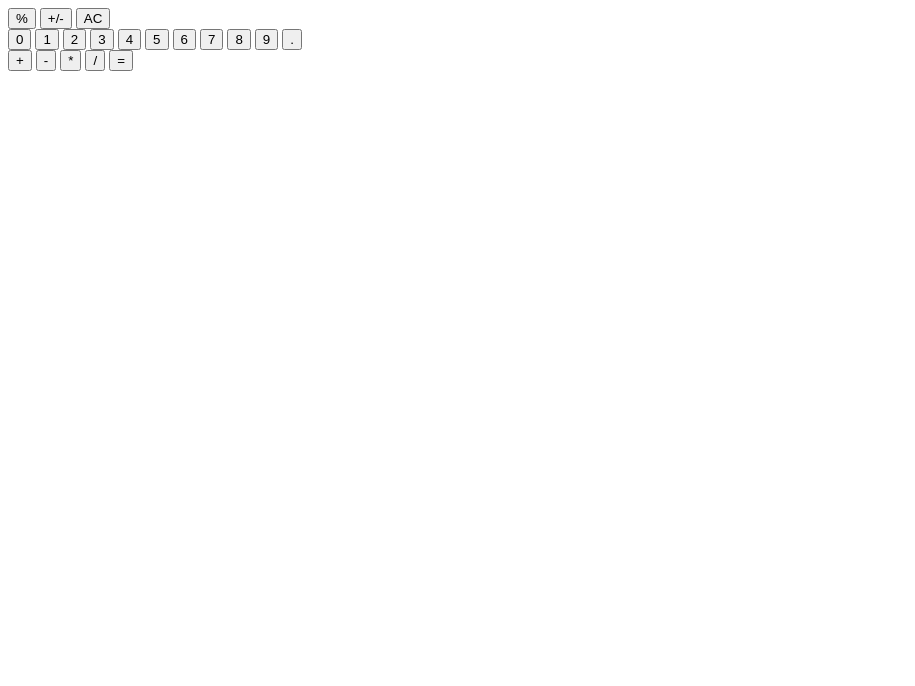
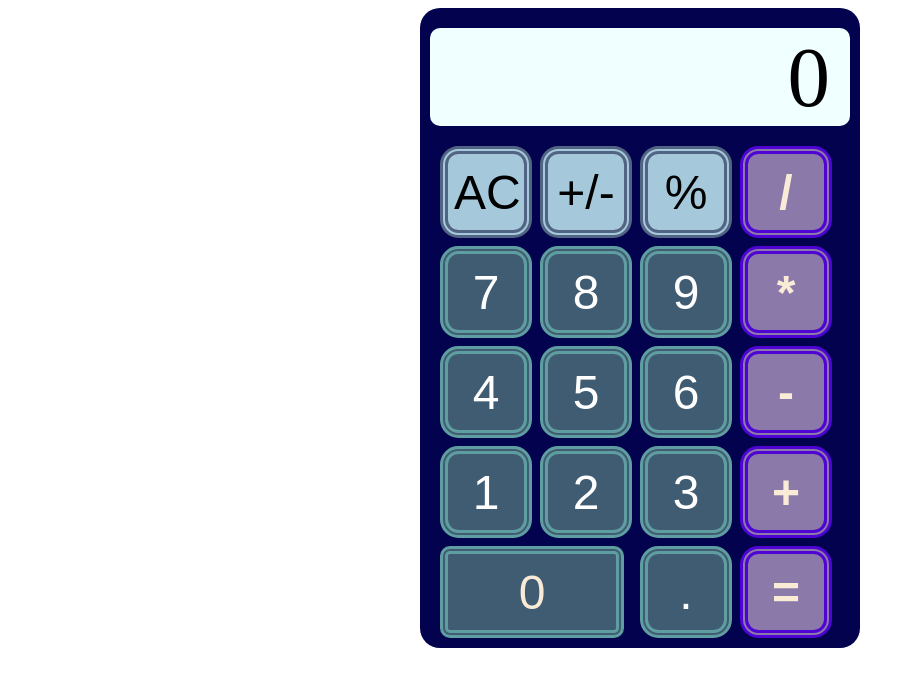
Before and after one commit to jolkszost/Odin-Calculator, a plain HTML site: page index.html in a window 1280 px wide. Shown: the whole page, without its empty margins (0-915 px from the left). Drawn offline with Linux system fonts and the light colour scheme.

Commit message:
add style, change display to string, limit chars

```diff
--- a/index.html
+++ b/index.html
@@ -9,36 +9,35 @@
     <body>
     <div id="calculator">
         <div id="display"></div>
-       <div id="misc">
-           <button type="button" id="percent" class="misc" onClick="percent()">%</button>
-           <button type="button" id="+/-" class="neg/pos" onClick="neg/pos()">+/-</button>
-           <button type="button" id="clear" class="misc" onClick="window.location.reload();">AC</button>
-       </div>
-        <div id="numbers">
-            <button type="button"  id="0" class="number" onClick="numberID(this.id)">0</button>
+      <div id="buttons">
+    <!--   <div id="misc">-->
+
+            <button type="button" id="clear" class="misc" onClick="window.location.reload();">AC</button>
+            <button type="button" id="negPos" class="misc" onClick="negPos()">+/-</button>
+            <button type="button" id="percent" class="misc" onClick="percent()">%</button>
+            <button type="button"  id="/" class="operand" onClick="operandID(this.id)">/</button>
+
+      <!-- </div>-->
+            <button type="button"  id="7" class="number" onClick="numberID(this.id)">7</button>
+            <button type="button"  id="8" class="number" onClick="numberID(this.id)">8</button>
+            <button type="button"  id="9" class="number" onClick="numberID(this.id)">9</button>
+            <button type="button"  id="*" class="operand" onClick="operandID(this.id)">*</button>
+    <!--    <div id="operands">-->
+            <button type="button"  id="4" class="number" onClick="numberID(this.id)">4</button>
+            <button type="button"  id="5" class="number" onClick="numberID(this.id)">5</button>
+            <button type="button"  id="6" class="number" onClick="numberID(this.id)">6</button>
+            <button type="button"  id="-" class="operand" onClick="operandID(this.id)">-</button>
+
             <button type="button"  id="1" class="number" onClick="numberID(this.id)">1</button>
             <button type="button"  id="2" class="number" onClick="numberID(this.id)">2</button>
             <button type="button"  id="3" class="number" onClick="numberID(this.id)">3</button>
-            <button type="button"  id="4" class="number" onClick="numberID(this.id)">4</button>
-            <button type="button"  id="5" class="number" onClick="numberID(this.id)">5</button>
-            <button type="button"  id="6" class="number" onClick="numberID(this.id)">6</button>
-            <button type="button"  id="7" class="number" onClick="numberID(this.id)">7</button>
-            <button type="button"  id="8" class="number" onClick="numberID(this.id)">8</button>
-            <button type="button"  id="9" class="number" onClick="numberID(this.id)">9</button>
+            <button type="button"  id="+" class="operand" onClick="operandID(this.id)">+</button>
+
+
+           <button type="button"  id="0" class="zero" onClick="numberID(this.id)">0</button>
             <button type="button"  id="decimal" class="number" onClick="dec()">.</button>
-        </div>
-        <div id="operands">
-            <button type="button"  id="+" class="operand" onClick="operandID(this.id)">+</button>
-            <button type="button"  id="-" class="operand" onClick="operandID(this.id)">-</button>
-            <button type="button"  id="*" class="operand" onClick="operandID(this.id)">*</button>
-            <button type="button"  id="/" class="operand" onClick="operandID(this.id)">/</button>
-            <button type="button"  id="=" class="operand" onClick="equals()">=</button>
+            <button type="button"  id="equal" class="operand" onClick="equals()">=</button>
 
         </div>
-
-
-
-
-    </div>
     </body>
 </html>
--- a/script.js
+++ b/script.js
@@ -2,7 +2,11 @@ let displayValue = document.getElementById('display');
 let num1Arr = [];
 let num2Arr = [];
 let operandArr = [];
-let resultArr = [];
+let num1Str = '';
+let num2Str = '';
+
+displayValue.textContent ='0';
+
 
 
 
@@ -59,32 +63,56 @@ function operandID(clickedOperand) {
 
 }
 }
-    console.log(operandArr);
+ //   console.log(operandArr);
 
 
 function numberID(clickedNumber) {
     console.log(clickedNumber)
+ if  (displayValue.textContent === '0') {
+    displayValue.textContent = clickedNumber;
+ //  num1Str.padEnd(num1Str.length + 1, clickedNumber.toString());
+ //   displayValue.appendChild(num1Str);
+    num1Arr.push(clickedNumber);
+  //  let num1 = Number(num1Arr.join(""));
+  //  displayValue.textContent = num1;
+ } else {
+ if (operandArr.length === 0) {
+    if (num1Arr.length >= 9) {
+        num1Arr.length === 9;
+        return;
+    } else
+ //   displayValue.appendChild(num1Str);
 
- if (operandArr.length === 0) {
- let displayNumber = document.createTextNode(clickedNumber);
-displayValue.appendChild(displayNumber);
+ //let displayNumber = document.createTextNode(clickedNumber);
+   // displayValue.appendChild(displayNumber);
     num1Arr.push(clickedNumber);
+    let num1 = Number(num1Arr.join(""));
+    displayValue.textContent = num1;
+
+
  } else if (operandArr.length === 1) {
      if (num2Arr.length === 0) {
-         displayValue.textContent = ''
+   /*      displayValue.textContent = '';
     let displayNumber = document.createTextNode(clickedNumber);
-    displayValue.appendChild(displayNumber);
+    displayValue.appendChild(displayNumber); */
+    displayValue.textContent = clickedNumber;
         num2Arr.push(clickedNumber);
 
  } else {
-    let displayNumber = document.createTextNode(clickedNumber);
-    displayValue.appendChild(displayNumber);
-        num2Arr.push(clickedNumber);
+   /* let displayNumber = document.createTextNode(clickedNumber);
+    displayValue.appendChild(displayNumber);*/
+    if (num2Arr.length >= 9) {
+        num2Arr.length === 9;
+        return;
+    }
+    num2Arr.push(clickedNumber);
+    let num2 = Number(num2Arr.join(""));
+    displayValue.textContent = num2;
 
  }
 }
 }
-
+}
 
 
 
@@ -95,8 +123,11 @@ function equals() {
     let num2 = Number(num2Arr.join(""));
     let operand = operandArr.toString();
     let result = operate(operand, num1, num2);
-     let displayNumber = document.createTextNode(result);
-     displayValue.appendChild(displayNumber);
+    if (result.length > 9) {
+        result.length === 9
+        return result;
+    };
+     displayValue.textContent = result;
   while(operandArr.length > 0) {
         operandArr.pop();}
       while (num1Arr.length > 0) {
@@ -109,9 +140,14 @@ function equals() {
 displayValue.textContent = num1Arr;
 }
 
-function percent() {
+/*function negPos() {
+    if (num1Arr.indexOf('-') === -1) {
+        num1Arr.unshift('-');
+        displayValue.textContent = num1Arr.join('');
+    }
 
-}
+
+}*/
 
 
 
@@ -128,22 +164,9 @@ const subtract = function(x, y) {
 };
 
 const divide = function(x, y) {
-    if (x === 0 || y === 0) {
-     while(operandArr.length > 0) {
-            operandArr.pop();
-        } while (num1Arr.length > 0) {
-            num1Arr.pop();
-        } while (num2Arr.length > 0) {
-            num2Arr.pop()
-        }
-        displayValue.textContent = 'EAT A DICK!';
 
-
-    } else {
-        divFunc = x / y;
+     divFunc = x / y;
     return divFunc;
-
-    }
 };
 const multiply = function(x, y) {
     multFunc = x * y;
@@ -152,18 +175,26 @@ const multiply = function(x, y) {
 
 
 function operate(operand, num1, num2) {
-    if (num1 === undefined || num2 === undefined || operand == undefined) {
+ /*   if (num1 === undefined || num2 === undefined || operand == undefined) {
         return NaN;
-    } else {
+    } else { */
     if (operand === '+') {
         return add(num1, num2);
     } else if (operand === '-') {
         return subtract(num1,num2);
     } else if (operand === '*') {
         return multiply(num1, num2);
-    } else if (operand === '/') {
+    } else if (operand === '/' && num1 !==0 && num2 !== 0) {
         return divide(num1, num2);
-    }
+    } else
+    while(operandArr.length > 0) {
+        operandArr.pop();
+    } while (num1Arr.length > 0) {
+        num1Arr.pop();
+    } while (num2Arr.length > 0) {
+        num2Arr.pop()
+    return  'eat a dick';
 }
  //   console.log(operate())
 };
+console.log(num1Arr, num2Arr, operandArr);
--- a/style.css
+++ b/style.css
@@ -0,0 +1,89 @@
+body {
+    display: flex;
+    align-items: center;
+    justify-content: center;
+
+}
+#calculator {
+    display: flex;
+    background-color: #02024e;
+    height: 600px;
+    width: 400px;
+    padding: 20px;
+    flex-direction: column;
+    align-items: center;
+    border-radius: 20px;
+}
+
+#buttons {
+    display: grid;
+   grid-template-columns: repeat(4,100px);
+   grid-template-rows: minmax(100px, auto) repeat(5, 100px);
+
+    width: 400px;
+    height: 500px;
+}
+#display {
+    display: flex;
+    background-color:azure;
+    width: 400px;
+    height: 100px;
+    font-size: 85px;
+    justify-content: flex-end;
+    align-items: center;
+    padding-right: 20px;
+    border-radius: 10px;
+    margin: 0px 35px 20px;
+}
+
+#numbers {
+
+    background-color: aqua;
+    height: 300px;
+    width: 300px;
+    flex-wrap: wrap;
+
+}
+
+.misc {
+    background-color: #a5c9db;
+    border-color: #05056ecf;
+    border-color: #00002e80;
+    border-style: double;
+}
+
+
+button {
+    font-size: xxx-large;
+    width: 92px;
+    height: 92px;
+    border-radius: 20%;
+    border-width: 8px;
+
+}
+
+.zero {
+    grid-column: span 2;
+    width: 184px;
+    height: 92px;
+    background-color: #486776e6;
+    color:antiquewhite;
+    border-color: cadetblue;
+    border-style: double;
+    border-radius: 10px;
+
+}
+.number {
+    background-color: #486776e6;
+    color: white;
+    border-color: cadetblue;
+    border-style: double;
+}
+
+.operand {
+    background-color: #af9ac3c9;
+    color:antiquewhite;
+    font-weight: bolder;
+    border-style: double;
+    border-color: #4f04d3;
+}
```
